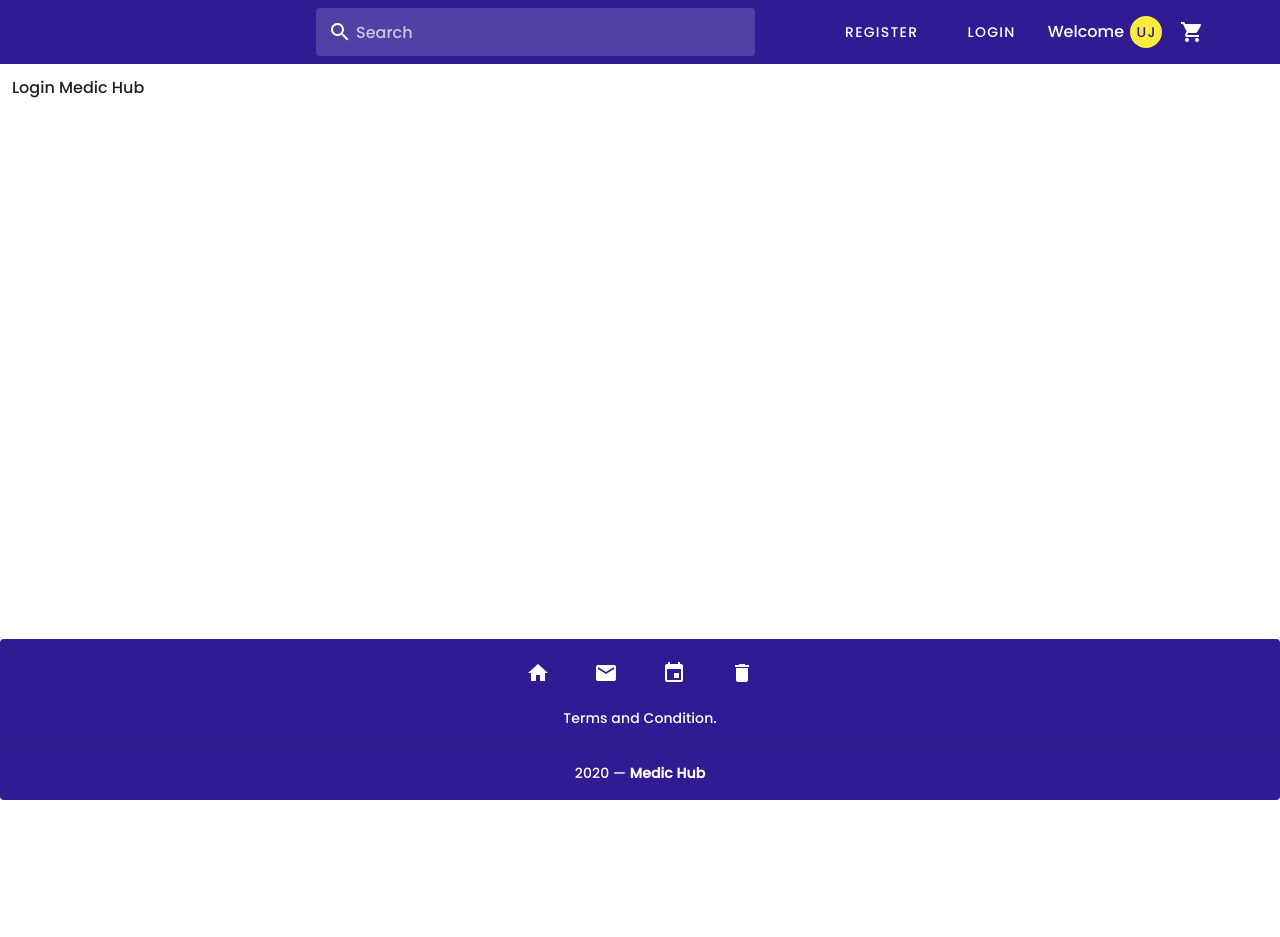
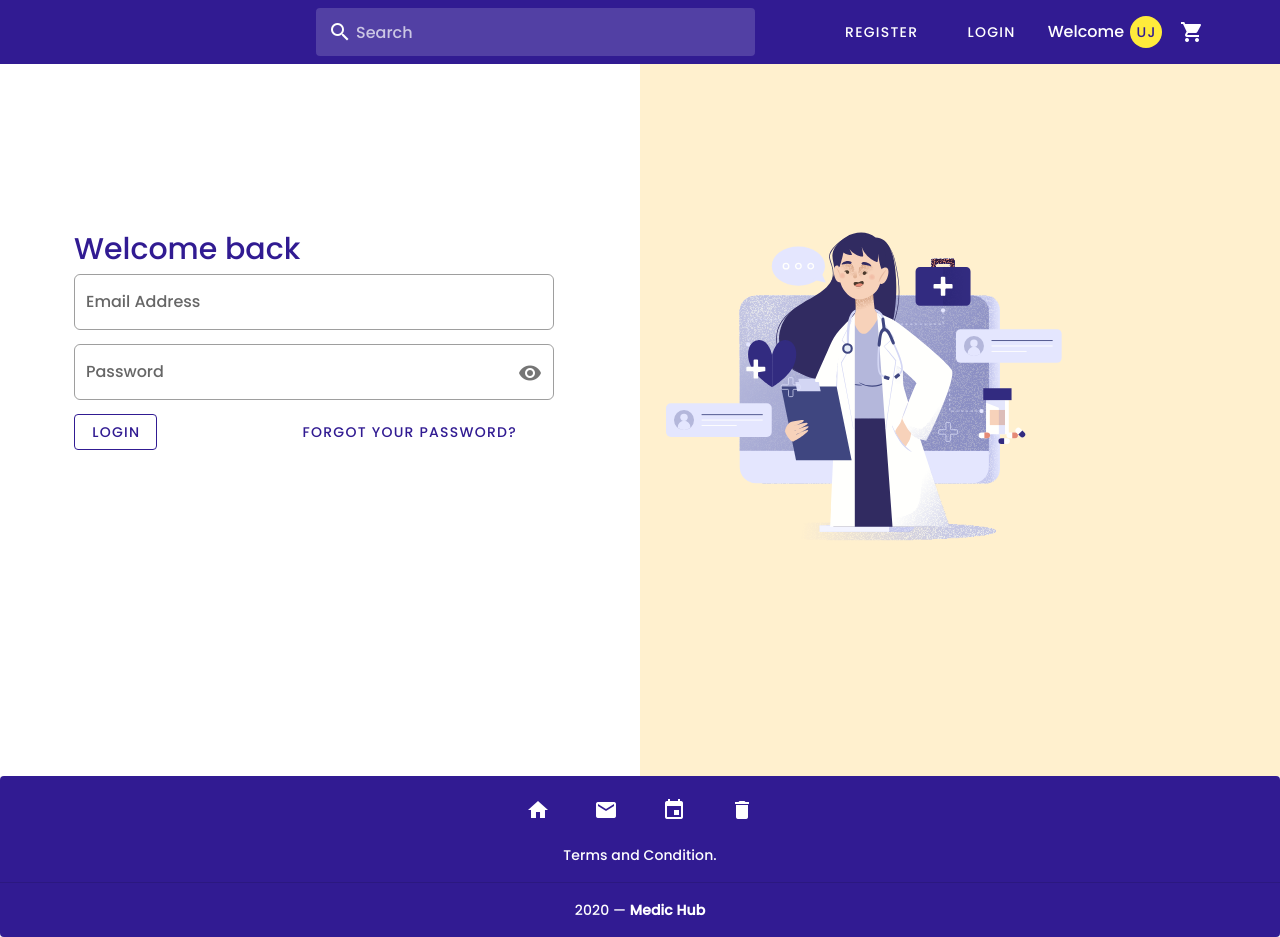
Before and after one commit to Atinse23/medic-hub, a Vue app: page /login in a window 1280 px wide. Before the commit the page ends 800 px from the top, so only its background shows below. Built offline with nearby package versions, Linux system fonts and the light colour scheme.

Commit message:
login component

```diff
--- a/src/App.vue
+++ b/src/App.vue
@@ -4,7 +4,7 @@
       <Layout />
     </div>
     <v-main>
-      <v-container fluid>
+      <v-container fluid class="pa-0">
         <router-view></router-view>
       </v-container>
     </v-main>
--- /dev/null
+++ b/src/components/Login-page/Login.vue
@@ -0,0 +1,104 @@
+<template>
+  <v-row class="pt-0">
+    <v-col cols="12" md="6">
+      <div class="login-coloumn-left mx-auto">
+        <v-form @submit.prevent="handleSubmit(handleLogin)">
+          <h3 class="login-title">Welcome back</h3>
+
+          <v-text-field
+            label="Email Address"
+            name="emailAddress"
+            outlined
+            color="#311b92"
+            class="register-input"
+          ></v-text-field>
+
+          <v-text-field
+            :append-icon="value ? 'mdi-eye' : 'mdi-eye-off'"
+            @click:append="() => (value = !value)"
+            :type="value ? 'password' : 'text'"
+            label="Password"
+            name="password"
+            outlined
+            color="#311b92"
+            class="register-input"
+          ></v-text-field>
+
+          <v-btn color="#311b92" outlined>Login</v-btn>
+          <v-btn depressed to="/password-reset" light class="forgot-password">Forgot your password?</v-btn>
+        </v-form>
+      </div>
+    </v-col>
+    <v-col cols="12" md="6" class="d-none d-md-flex login-coloumn">
+      <div class="mx-auto">
+        <img src="../../assets/Asset 1.svg" width="600px" />
+      </div>
+    </v-col>
+  </v-row>
+</template>
+
+<script>
+export default {
+  name: "LoginPage",
+
+  data() {
+    return {
+      loading: false,
+      message: ".",
+      errorMsg: "",
+      value: true
+    };
+  },
+  computed: {
+    loggedIn() {
+      return this.$store.state.onboarding.status.loggedIn;
+    }
+  },
+  methods: {
+    handleLogin() {}
+  }
+};
+</script>
+
+<style scoped>
+.forgot-password {
+  color: #311b92;
+  background-color: white !important;
+  margin-left: 8rem;
+  text-shadow: none;
+}
+.login-coloumn {
+  background-color: #fff0ce;
+}
+.login-coloumn div img {
+  margin-top: 10rem !important;
+}
+.login-coloumn-left {
+  margin-top: 10rem !important;
+  width: 30rem !important;
+}
+
+.login-title {
+  font-style: normal;
+  font-weight: 500;
+  font-size: 30px;
+  line-height: 50px;
+  /* identical to box height, or 167% */
+
+  display: flex;
+  align-items: center;
+  text-align: center;
+  margin: auto;
+  /*margin-bottom: 15px;*/
+
+  color: #311b92;
+}
+
+.v-text-field {
+  height: 70px !important;
+  border-radius: 6px !important;
+}
+.login-btn {
+  margin-top: 20px !important;
+}
+</style>
--- a/src/views/Login.vue
+++ b/src/views/Login.vue
@@ -1,3 +1,14 @@
 <template>
-  <div>Login Medic Hub</div>
+  <div>
+    <Login />
+  </div>
 </template>
+
+<script >
+import Login from "../components/Login-page/Login";
+export default {
+  components: {
+    Login
+  }
+};
+</script>
```
